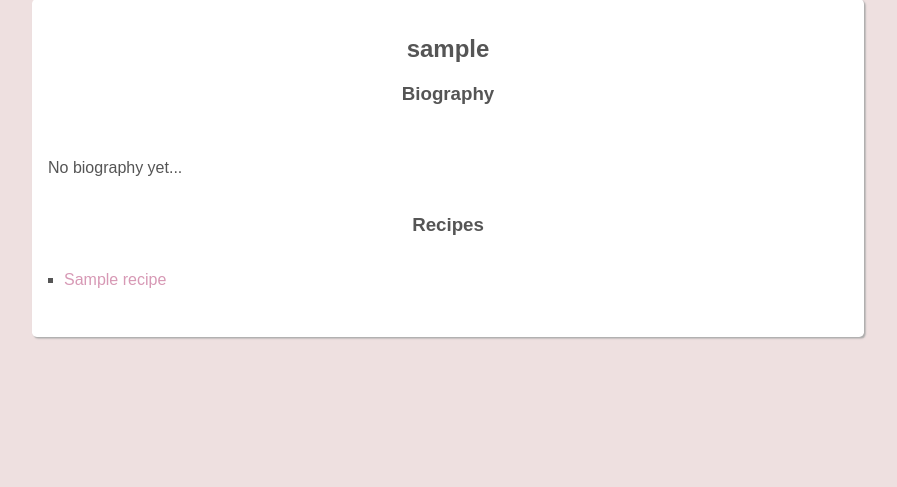
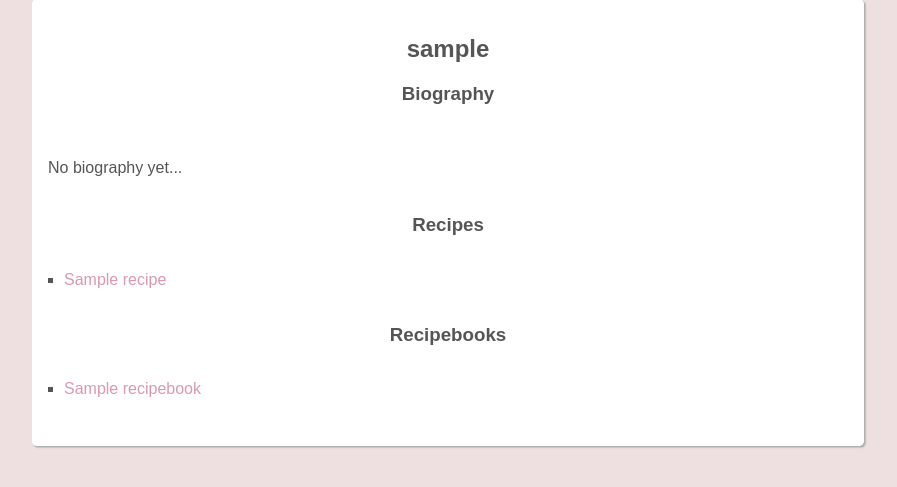
Before and after one commit to welliam/recipes, a Django app: template user_profile/templates/profile_detail.html in a window 1280 px wide. Shown: the part 89-576 px from the top of the page, without its empty margins (192-1089 px from the left). Run offline with Django 3.2, Linux system fonts and the light colour scheme; tables that the repository leaves empty hold one stand-in row (values such as "Sample post"); the template is opened without the code that fills it: values that come from a table or form of the project are taken from there, most other values are stand-ins (such as "Sample title", 1, 10 or a date in 2020).

Commit message:
Implement showing recipebooks in profile

```diff
--- a/user_profile/templates/profile_detail.html
+++ b/user_profile/templates/profile_detail.html
@@ -27,4 +27,16 @@
     {% endfor %}
   </ul>
 </section>
+<section>
+  <h3>Recipebooks</h3>
+  <ul>
+    {% for recipebook in recipebooks %}
+    <li>
+      <a href="#">{{ recipebook.title }}</a>
+    </li>
+    {% empty %}
+    No recipes yet...
+    {% endfor %}
+  </ul>
+</section>
 {% endblock %}
--- a/user_profile/views.py
+++ b/user_profile/views.py
@@ -13,6 +13,7 @@ class ProfileDetailView(DetailView):
         context = super(ProfileDetailView, self).get_context_data(**kwargs)
         context['recipes'] = self.object.recipes.all()[:5]
         context['own_profile'] = self.object == self.request.user
+        context['recipebooks'] = self.object.recipebooks.all()[:5]
         return context
 
 
```
Also changed, not shown: user_profile/tests.py (+10 -0 lines).
